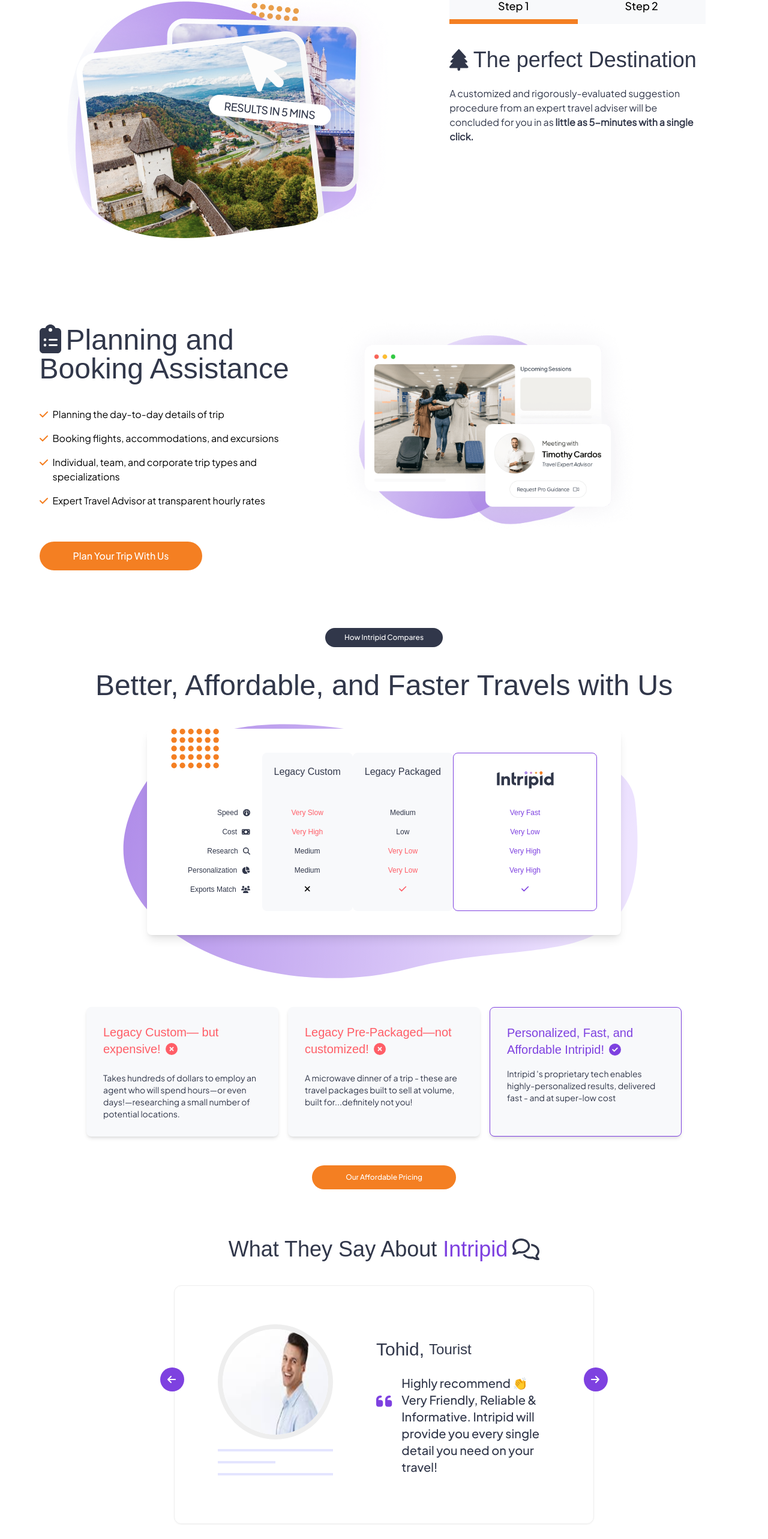
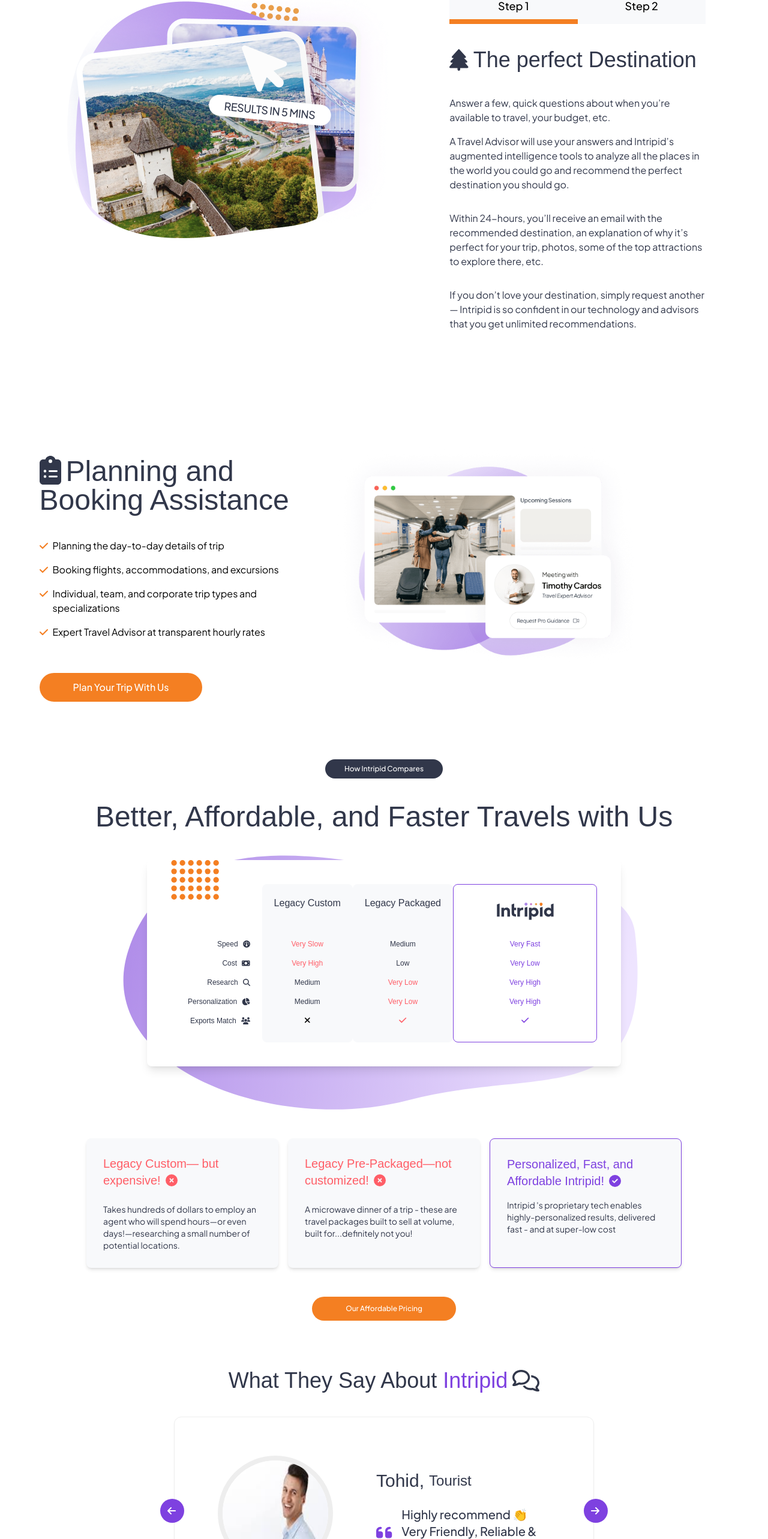
Before and after one commit to mamun4023/intripid, a React (Create React App) app: page / in a window 1280 px wide. Shown: the part 2202-4768 px from the top of the page at 60% size. Built offline with nearby package versions, Linux system fonts and the light colour scheme; a web font is replaced by a local one.

Commit message:
fixed body issues

```diff
--- a/src/components/slider/slider.js
+++ b/src/components/slider/slider.js
@@ -85,9 +85,7 @@
                                       />
 
                                     </div>
-
-
-                                  <p className='text-left font-sans_medium text-fontColor text-xs md:text-xl leading-5 '>{slide.comment}</p>
+                                  <p className='text-left font-sans_medium text-fontColor text-md md:text-xl leading-5 '>{slide.comment}</p>
                                 </div>
                             </div>
                           </div>
--- a/src/sections/home/Body/BottomSection.js
+++ b/src/sections/home/Body/BottomSection.js
@@ -18,7 +18,6 @@
 
             {/* table */}
             <BottomTable />
-
 
             <div className="flex justify-center flex-wrap mt-10">
                 <div class="block p-7 m-2 rounded-lg shadow-md bg-inputBg max-w-xs">
@@ -77,8 +76,8 @@
             <div className="flex justify-center mt-10">
                 <Slider />
             </div>
-            <div className="flex justify-center my-10">
-                <button className="bg-primary hover:bg-primaryDark font-sans_medium text-white text-xs px-12 p-3 rounded-full hover:bg-violet-700">See Our Travelers' Adventures </button>
+            <div className="flex justify-center my-20">
+                <button className="bg-primary hover:bg-primaryDark font-sans_medium text-white text-md px-6 p-4 rounded-full hover:bg-violet-700">See Our Travelers' Adventures </button>
             </div>
         </div>
     )
--- a/src/sections/home/Body/MiddleSection.js
+++ b/src/sections/home/Body/MiddleSection.js
@@ -155,9 +155,27 @@
                                         />
                                         <h2 className="pl-2 font-readex_bold text-fontColor text-4xl text-slate-700"> The perfect Destination </h2>
                                     </div>
-                                    <div className="py-6">
-                                        <p className="text-md font-sans_regular text-fontColor"> A customized and rigorously-evaluated suggestion procedure from an expert travel adviser will be concluded for you in as <b> little as 5-minutes with a single click. </b></p>
+                                    <div className="mt-10">
+                                        <p className="text-md font-sans_regular text-fontColor">
+                                            Answer a few, quick questions about when you’re available to travel, your budget, etc.
+                                        </p>
                                     </div>
+                                    <div className="py-4">
+                                        <p className="text-md font-sans_regular text-fontColor">
+                                            A Travel Advisor will use your answers and Intripid’s augmented intelligence tools to analyze all the places in the world you could go and recommend the perfect destination you should go.
+                                        </p>
+                                    </div>
+                                    <div className="py-4">
+                                        <p className="text-md font-sans_regular text-fontColor">
+                                            Within 24-hours, you’ll receive an email with the recommended destination, an explanation of why it’s perfect for your trip, photos, some of the top attractions to explore there, etc.
+                                        </p>
+                                    </div>
+                                    <div className="py-4">
+                                        <p className="text-md font-sans_regular text-fontColor">
+                                            If you don’t love your destination, simply request another — Intripid is so confident in our technology and advisors that you get unlimited recommendations.
+                                        </p>
+                                    </div>
+
                                     <div>
                                         <button
                                             className="bg-violet-500 text-white rounded-full text-xs font-readex_medium px-8 p-2 mt-4"
--- a/src/sections/home/Footer/footerTop.js
+++ b/src/sections/home/Footer/footerTop.js
@@ -38,8 +38,8 @@
                     </div>
                     <div className="flex justify-center my-5  md:justify-start ">
                         <button
-                            className="bg-white text-sm text-fontColor font-sans_medium rounded-full px-12 p-3 w-full md:w-5/12 lg:w-6/12 "
-                        > Join Our Campaign </button>
+                            className="bg-white text-md text-fontColor font-sans_medium rounded-full px-12 p-4 w-full md:w-5/12 lg:w-6/12 "
+                        > Join the Mission </button>
                     </div>
                 </div>
             </div>
```
